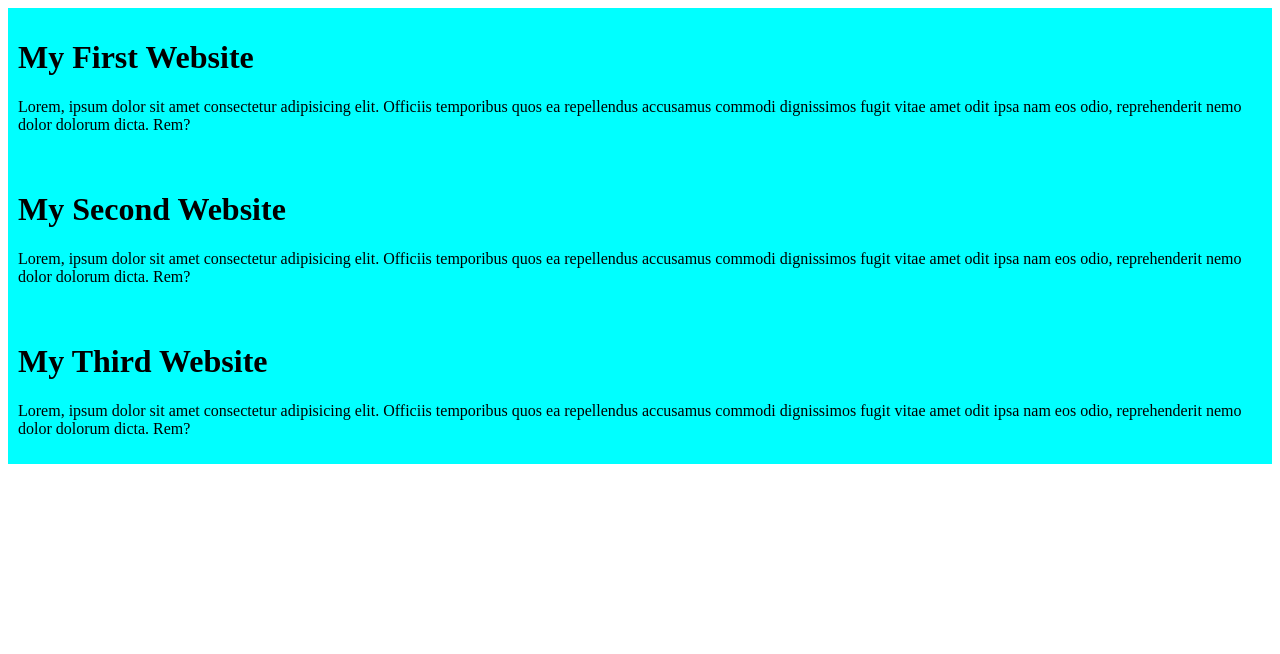
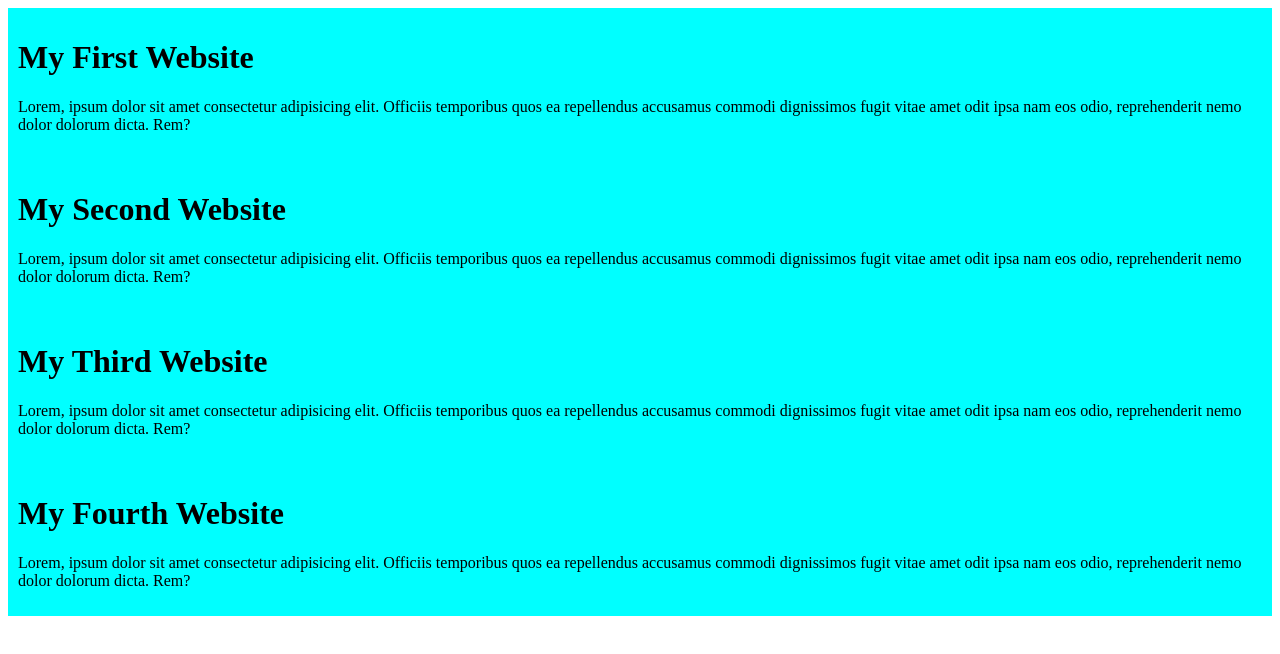
Before and after one commit to mdriazuddin07/my-first-repo, a plain HTML site: page index.html in a window 1280 px wide. Drawn offline with Linux system fonts and the light colour scheme.

Commit message:
updeteed

```diff
--- a/index.html
+++ b/index.html
@@ -19,5 +19,9 @@
         <h1>My Third Website </h1>
         <p>Lorem, ipsum dolor sit amet consectetur adipisicing elit. Officiis temporibus quos ea repellendus accusamus commodi dignissimos fugit vitae amet odit ipsa nam eos odio, reprehenderit nemo dolor dolorum dicta. Rem?</p>
         </div>
+        <div>
+            <h1>My Fourth Website </h1>
+            <p>Lorem, ipsum dolor sit amet consectetur adipisicing elit. Officiis temporibus quos ea repellendus accusamus commodi dignissimos fugit vitae amet odit ipsa nam eos odio, reprehenderit nemo dolor dolorum dicta. Rem?</p>
+            </div>
 </body>
 </html>
```
